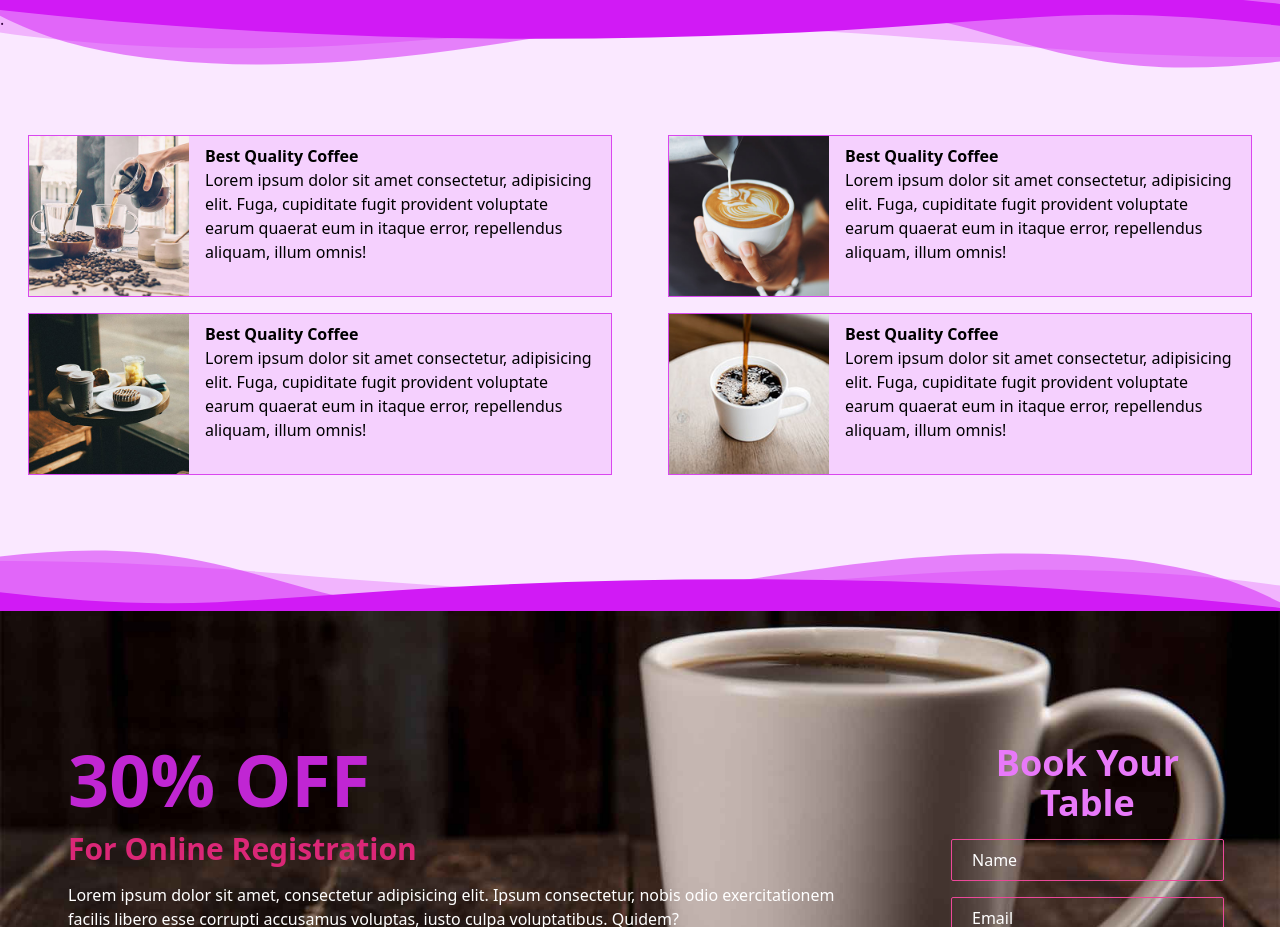
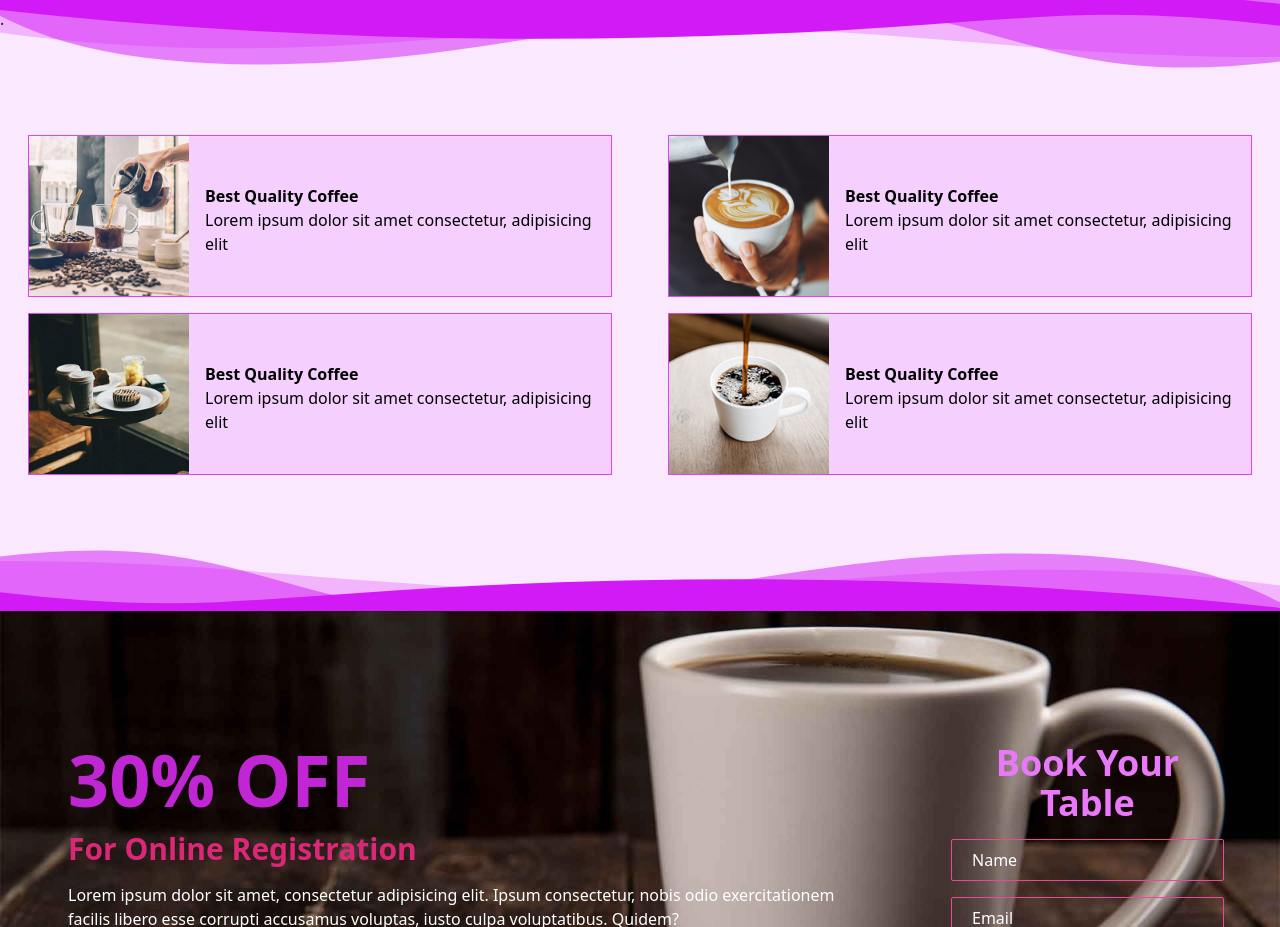
Before and after one commit to zainkhanbaloch/decafe_pr, a plain HTML site: page index.html in a window 1280 px wide. Shown: the part 1242-2169 px from the top of the page. Drawn offline with Linux system fonts and the light colour scheme.

Commit message:
third fix

```diff
--- a/index.html
+++ b/index.html
@@ -206,17 +206,18 @@
         </svg>
       </div>
       <div class="empty">.</div>
-      <div class="container mt-24 flex flex-col mb-32 md:flex-row md:grid-cols-2 md:grid md:flex-none">
+      <div class="container mt-24 flex flex-col mb-32  md:grid-cols-2 md:grid md:flex-none">
         <div
           class="cards my-2 mx-7 flex border border-fuchsia-500 bg-fuchsia-200"
         >
+
           <img class="w-40" src="./assets/service-1.fcc03c33.jpg" alt="service" />
-          <div class="card-body px-2">
+
+          <div class="card-body px-2 flex align-middle justify-center flex-col">
             <h1 class="mx-2 mt-2 font-bold">Best Quality Coffee</h1>
             <p class="mx-2 font-light">
-              Lorem ipsum dolor sit amet consectetur, adipisicing elit. Fuga,
-              cupiditate fugit provident voluptate earum quaerat eum in itaque
-              error, repellendus aliquam, illum omnis!
+              Lorem ipsum dolor sit amet consectetur, adipisicing elit
+
             </p>
           </div>
         </div>
@@ -224,12 +225,11 @@
           class="cards my-2 mx-7 flex border border-fuchsia-500 bg-fuchsia-200"
         >
           <img class="w-40" src="./assets/service-3.0719ad63.jpg" alt="service" />
-          <div class="card-body px-2">
+          <div class="card-body px-2 flex align-middle justify-center flex-col">
             <h1 class="mx-2 mt-2 font-bold">Best Quality Coffee</h1>
             <p class="mx-2 font-light">
-              Lorem ipsum dolor sit amet consectetur, adipisicing elit. Fuga,
-              cupiditate fugit provident voluptate earum quaerat eum in itaque
-              error, repellendus aliquam, illum omnis!
+              Lorem ipsum dolor sit amet consectetur, adipisicing elit
+
             </p>
           </div>
         </div>
@@ -237,12 +237,11 @@
           class="cards my-2 mx-7 flex border border-fuchsia-500 bg-fuchsia-200"
         >
           <img class="w-40" src="./assets/service-4.4c93dbae.jpg" alt="service" />
-          <div class="card-body px-2">
+          <div class="card-body px-2 flex align-middle justify-center flex-col">
             <h1 class="mx-2 mt-2 font-bold">Best Quality Coffee</h1>
             <p class="mx-2 font-light">
-              Lorem ipsum dolor sit amet consectetur, adipisicing elit. Fuga,
-              cupiditate fugit provident voluptate earum quaerat eum in itaque
-              error, repellendus aliquam, illum omnis!
+              Lorem ipsum dolor sit amet consectetur, adipisicing elit
+
             </p>
           </div>
         </div>
@@ -250,12 +249,11 @@
           class="cards my-2 mx-7 flex border border-fuchsia-500 bg-fuchsia-200"
         >
           <img class="w-40" src="./assets/menu-1.4ded5464.jpg" alt="service" />
-          <div class="card-body px-2">
+          <div class="card-body px-2 flex align-middle justify-center flex-col">
             <h1 class="mx-2 mt-2 font-bold">Best Quality Coffee</h1>
             <p class="mx-2 font-light">
-              Lorem ipsum dolor sit amet consectetur, adipisicing elit. Fuga,
-              cupiditate fugit provident voluptate earum quaerat eum in itaque
-              error, repellendus aliquam, illum omnis!
+              Lorem ipsum dolor sit amet consectetur, adipisicing elit
+
             </p>
           </div>
         </div>
```
